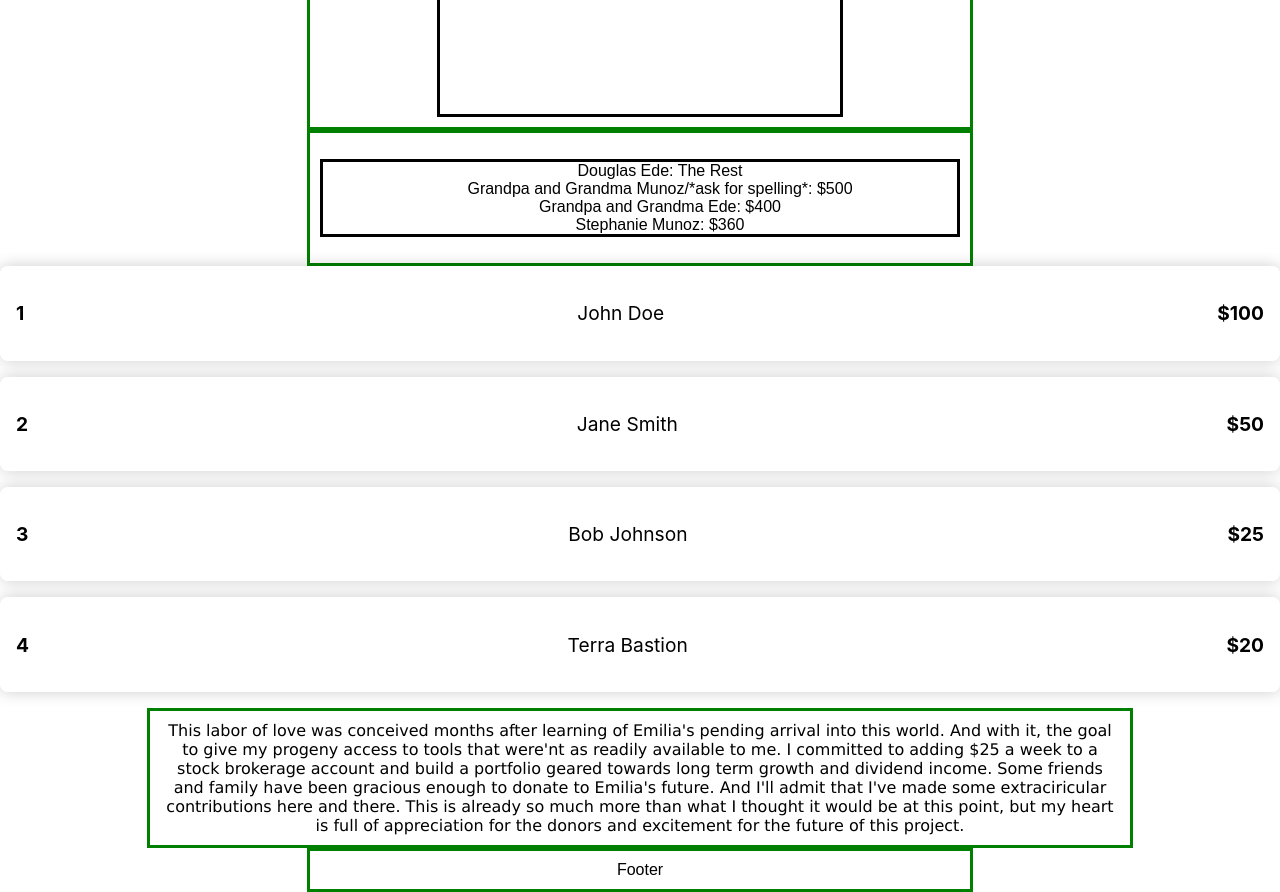
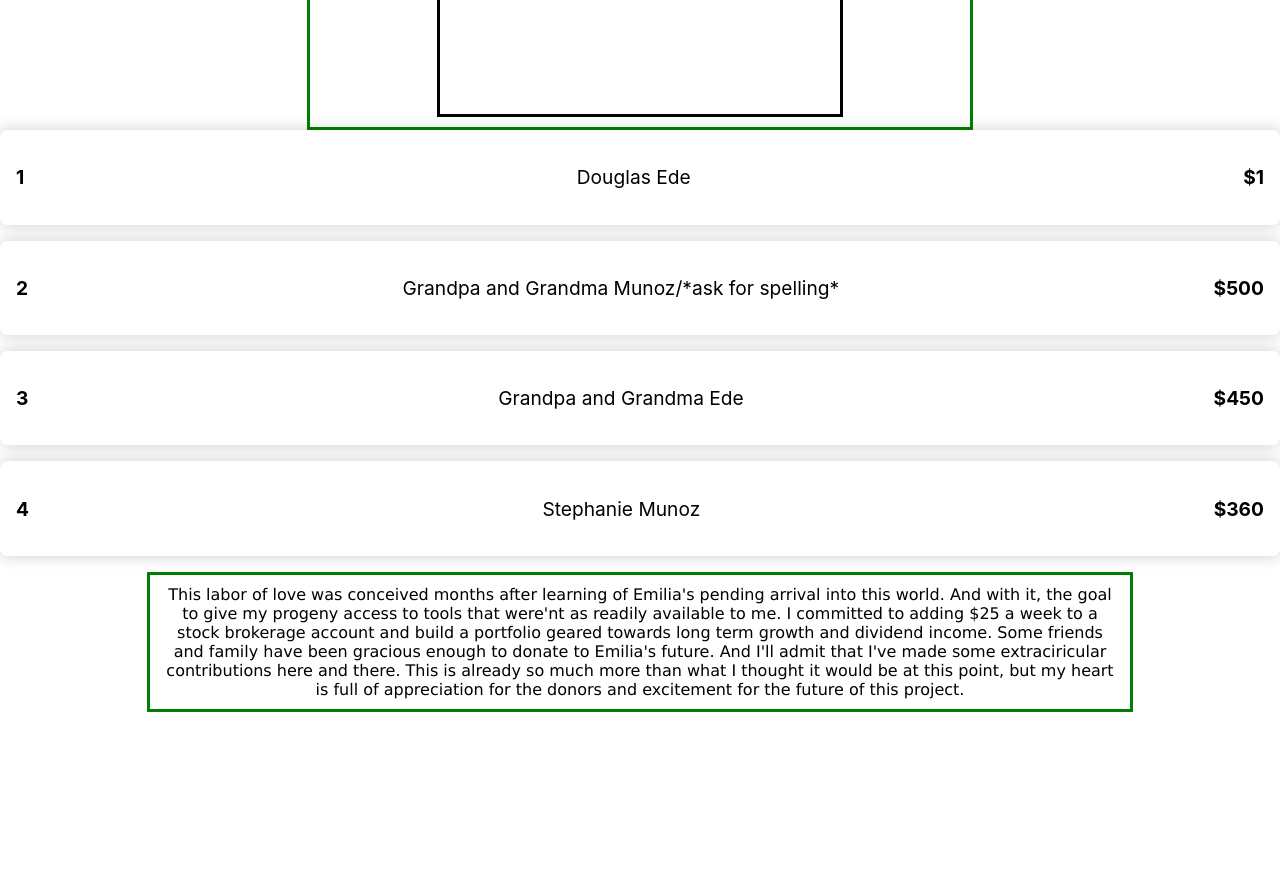
Before and after one commit to Douglas4739/Emilias-Portfolio, a React (Create React App) app: page / in a window 1280 px wide. Shown: the part 680-1572 px from the top of the page. After the commit the page ends 1392 px from the top, so only its background shows below. Built offline with nearby package versions, Linux system fonts and the light colour scheme.

Commit message:
nixed Contributions and Footer, for now

```diff
--- a/src/App.js
+++ b/src/App.js
@@ -10,10 +10,10 @@ import Footer from './Footer.js';
 
 function App() {
   const contributors = [
-    { name: 'John Doe', amount: 100 },
-    { name: 'Jane Smith', amount: 50 },
-    { name: 'Bob Johnson', amount: 25 },
-    { name: 'Terra Bastion', amount: 20 },
+    { name: 'Douglas Ede', amount: 1 },
+    { name: 'Grandpa and Grandma Munoz/*ask for spelling*', amount: 500 },
+    { name: 'Grandpa and Grandma Ede', amount: 450 },
+    { name: 'Stephanie Munoz', amount: 360 },
   ];
 
   return (
@@ -21,10 +21,10 @@ function App() {
       <Header />
       <Value />
       <Graph />
-      <Contributions />
+      {/* <Contributions /> */}
       <ContributorsList contributors={contributors} />
       <About />
-      <Footer />
+      {/* <Footer /> */}
     </div>
   );
 }
```
